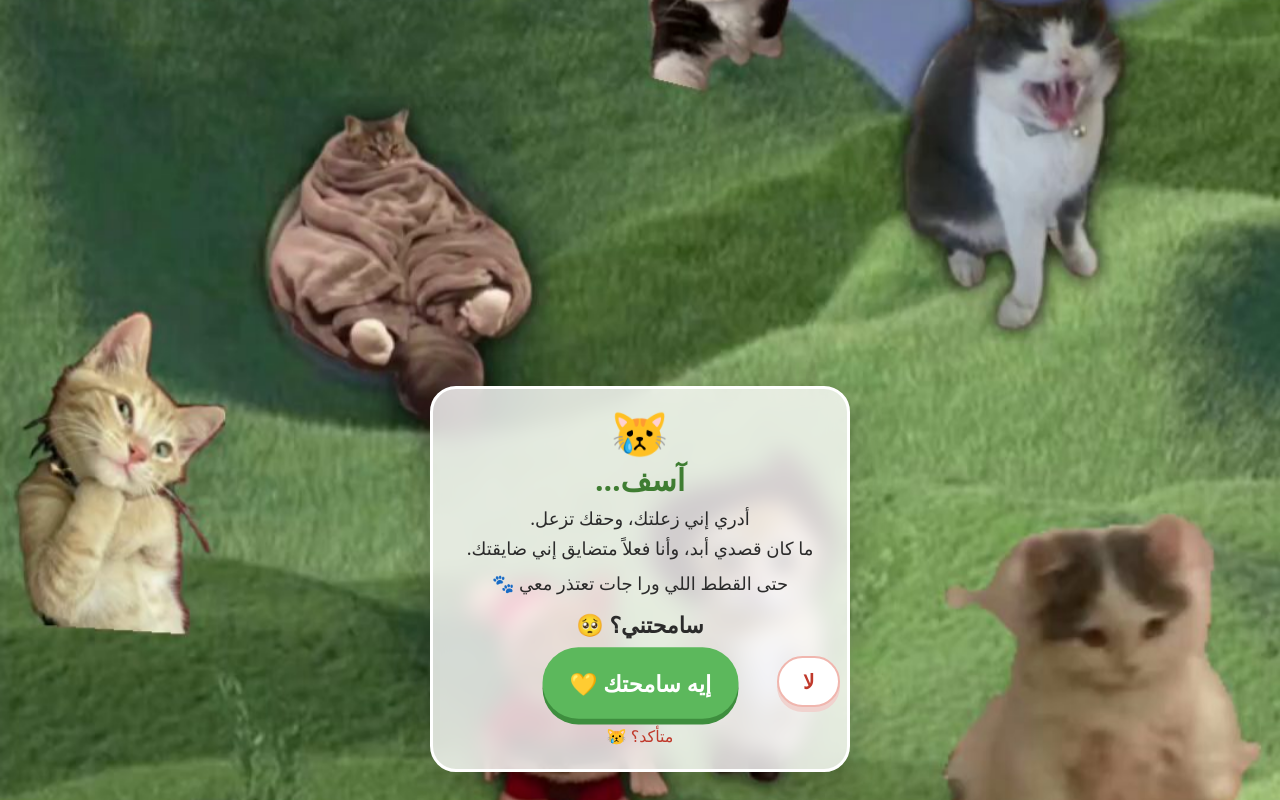
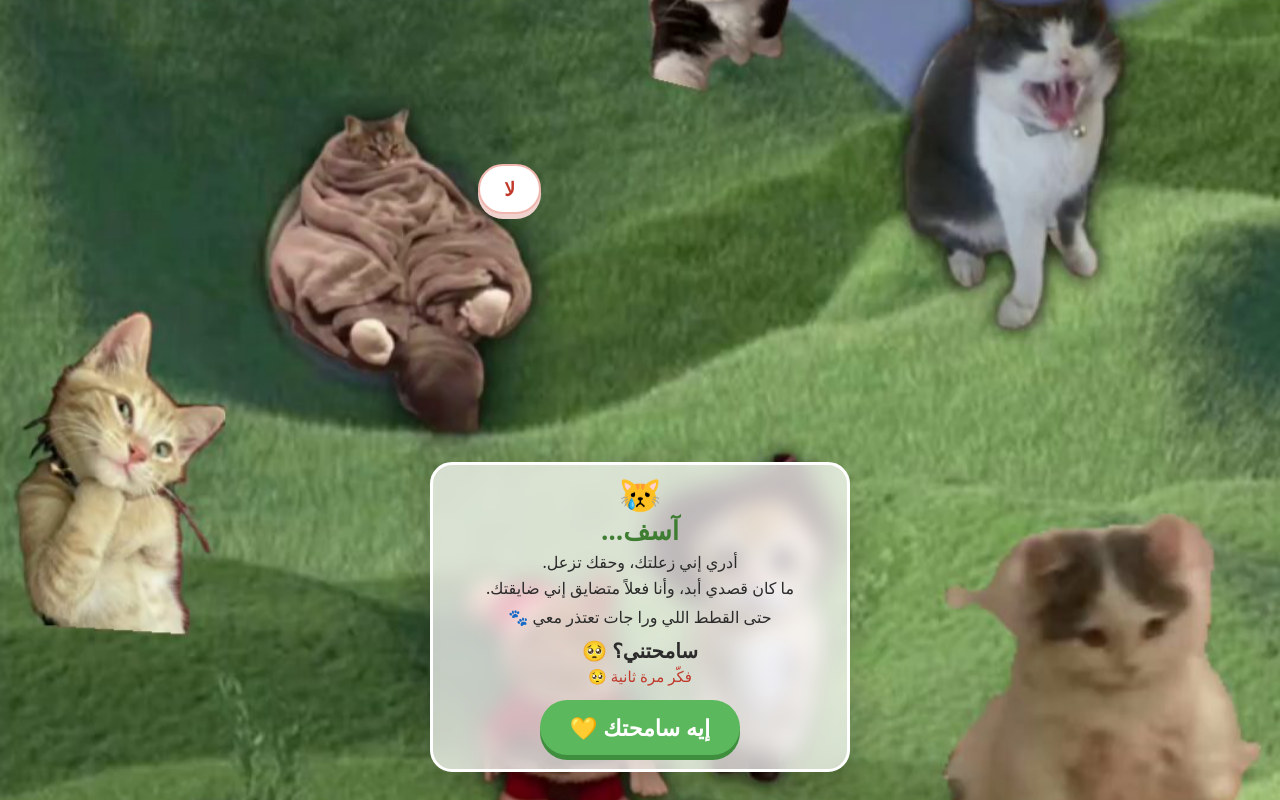
Before and after one commit to Moha054/lil-meme, a plain HTML site: page index.html in a window 1280 px wide. Both pictures are taken after a click on the button "لا". Drawn offline with Linux system fonts and the light colour scheme; a web font is replaced by a local one.

Commit message:
Refactor index.html styles and structure

```diff
--- a/index.html
+++ b/index.html
@@ -2,15 +2,17 @@
 <html lang="ar" dir="rtl">
 <head>
 <meta charset="utf-8">
+<meta name="theme-color" content="#8ea6da">
 <meta name="viewport" content="width=device-width, initial-scale=1, maximum-scale=1, viewport-fit=cover">
 <title>آسف 🐱</title>
 <link href="https://fonts.googleapis.com/css2?family=Baloo+Bhaijaan+2:wght@500;700;800&display=swap" rel="stylesheet">
 <style>
   *{box-sizing:border-box;margin:0;padding:0}
-  html,body{height:100%}
+  html{min-height:100%;min-height:100lvh;background:#4d7a3a url('bg.jpg') center/cover no-repeat}
+  body{min-height:100%}
   body{
     font-family:'Baloo Bhaijaan 2',system-ui,sans-serif;
-    background:#7d9ad6;
+    background:transparent;
     min-height:100vh;min-height:100dvh;display:flex;align-items:flex-end;justify-content:center;
     padding:24px 16px calc(28px + env(safe-area-inset-bottom));
     padding-top:calc(24px + env(safe-area-inset-top));
@@ -18,35 +20,35 @@
     -webkit-user-select:none;user-select:none;touch-action:manipulation;
   }
   .scene{position:fixed;left:50%;top:50%;z-index:0;pointer-events:none;
-    width:max(100vw,calc(100vh * 9 / 16));width:max(100vw,calc(100dvh * 9 / 16));aspect-ratio:9/16;
+    width:max(100vw,calc(100vh * 9 / 16));width:max(100vw,calc(100lvh * 9 / 16));aspect-ratio:9/16;
     transform:translate(-50%,-50%);background:url('bg.jpg') center/100% 100% no-repeat}
   .scene .sun{position:absolute;left:75.32%;top:13.34%;width:51.1%;aspect-ratio:1;
     margin-left:-25.55%;margin-top:-25.55%;animation:spin 12.5s linear infinite;will-change:transform}
   @keyframes spin{to{transform:rotate(360deg)}}
   .card{
     position:relative;z-index:2;width:100%;max-width:420px;text-align:center;
-    background:rgba(255,255,255,.80);backdrop-filter:blur(10px);-webkit-backdrop-filter:blur(10px);
-    border-radius:26px;padding:20px 20px 18px;
+    background:rgba(255,255,255,.72);backdrop-filter:blur(10px);-webkit-backdrop-filter:blur(10px);
+    border-radius:22px;padding:12px 16px 14px;
     box-shadow:0 12px 40px rgba(0,0,0,.25);border:3px solid #fff;
     animation:pop .6s cubic-bezier(.2,1.6,.4,1) both;
   }
   @keyframes pop{from{transform:scale(.6);opacity:0}}
-  .cat{font-size:46px;line-height:1;display:inline-block;animation:bob 2s ease-in-out infinite}
+  .cat{font-size:34px;line-height:1;display:inline-block;animation:bob 2s ease-in-out infinite}
   @keyframes bob{50%{transform:translateY(-8px) rotate(-6deg)}}
-  h1{font-size:30px;font-weight:800;color:#3f7d32;margin:4px 0 4px}
-  p{font-size:18px;line-height:1.65;margin-bottom:6px}
+  h1{font-size:26px;font-weight:800;color:#3f7d32;margin:0 0 2px}
+  p{font-size:16px;line-height:1.6;margin-bottom:4px}
   .small{font-size:15px;color:#666}
-  .q{font-size:22px;font-weight:700;margin:10px 0 12px;color:#2b2b2b}
-  .btns{position:relative;height:64px;display:flex;justify-content:center;gap:14px}
+  .q{font-size:20px;font-weight:700;margin:6px 0 2px;color:#2b2b2b}
+  .btns{position:relative;min-height:60px;display:flex;align-items:center;justify-content:center;gap:12px;padding-top:6px}
   button{
-    font-family:inherit;font-size:20px;font-weight:700;border:none;cursor:pointer;
-    padding:10px 24px;border-radius:999px;transition:transform .15s;
+    font-family:inherit;font-size:19px;font-weight:700;border:none;cursor:pointer;
+    padding:10px 24px;border-radius:999px;transition:transform .15s,font-size .2s,padding .2s;
   }
   button:active{transform:scale(.94)}
   #yes{background:#5cb85c;color:#fff;box-shadow:0 5px 0 #3e8e3e}
   #no{background:#fff;color:#c0392b;border:2px solid #f0b6ae;box-shadow:0 5px 0 #f0d3cf}
-  #no.run{position:fixed;z-index:5;transition:top .25s,left .25s}
-  #msg{min-height:26px;font-size:16px;color:#c0392b;margin-top:10px}
+  #no.run{position:fixed;z-index:5;margin:0;transition:top .25s,left .25s}
+  #msg{min-height:24px;font-size:15px;color:#c0392b;margin:2px 0 4px}
 
   .done{display:none}
   .done h1{color:#d4891a}
@@ -63,11 +65,11 @@
     <p>أدري إني زعلتك، وحقك تزعل.<br>ما كان قصدي أبد، وأنا فعلاً متضايق إني ضايقتك.</p>
     <p>حتى القطط اللي ورا جات تعتذر معي 🐾</p>
     <div class="q">سامحتني؟ 🥺</div>
+    <div id="msg"></div>
     <div class="btns">
       <button id="yes">إيه سامحتك 💛</button>
       <button id="no">لا</button>
     </div>
-    <div id="msg"></div>
   </main>
 
   <main class="card done" id="done">
@@ -80,19 +82,26 @@
 <script>
   const no=document.getElementById('no'), yes=document.getElementById('yes'), msg=document.getElementById('msg');
   const lines=['متأكد؟ 😿','فكّر مرة ثانية 🥺','القطط بتزعل 😾','طيب آخر فرصة 🙏','ما تقدر تضغطها 😹','الزر الأخضر أحلى 👉'];
-  let n=0, scale=1;
+  let n=0, scale=0;
   function runAway(e){
     if(e) e.preventDefault();
     const r=no.getBoundingClientRect();
     if(!no.classList.contains('run')){
+      document.body.appendChild(no); // escape the card (its transform/backdrop-filter traps position:fixed)
       no.style.top=r.top+'px'; no.style.left=r.left+'px';
       no.classList.add('run'); void no.offsetWidth;
     }
-    const pad=12, w=no.offsetWidth, h=no.offsetHeight;
-    no.style.left=(pad+Math.random()*(innerWidth-w-pad*2))+'px';
-    no.style.top=(pad+Math.random()*(innerHeight-h-pad*2))+'px';
+    const vv=window.visualViewport, vw=vv?vv.width:innerWidth, vh=vv?vv.height:innerHeight;
+    const ox=vv?vv.offsetLeft:0, oy=vv?vv.offsetTop:0;
+    const w=no.offsetWidth, h=no.offsetHeight, y=yes.getBoundingClientRect();
+    const minY=oy+70, maxY=oy+vh-h-20, minX=ox+14, maxX=ox+vw-w-14;
+    let x,t,tries=0;
+    do{ x=minX+Math.random()*(maxX-minX); t=minY+Math.random()*(maxY-minY); tries++; }
+    while(tries<30 && x<y.right+10 && x+w>y.left-10 && t<y.bottom+10 && t+h>y.top-10);
+    no.style.left=x+'px'; no.style.top=t+'px';
     msg.textContent=lines[n++%lines.length];
-    scale=Math.min(scale+0.12,1.8); yes.style.transform='scale('+scale+')';
+    scale=Math.min(scale+1,5);
+    yes.style.fontSize=(19+scale*1.6)+'px'; yes.style.padding=(10+scale)+'px '+(24+scale*3)+'px';
   }
   no.addEventListener('mouseenter',runAway);
   no.addEventListener('touchstart',runAway,{passive:false});
```
